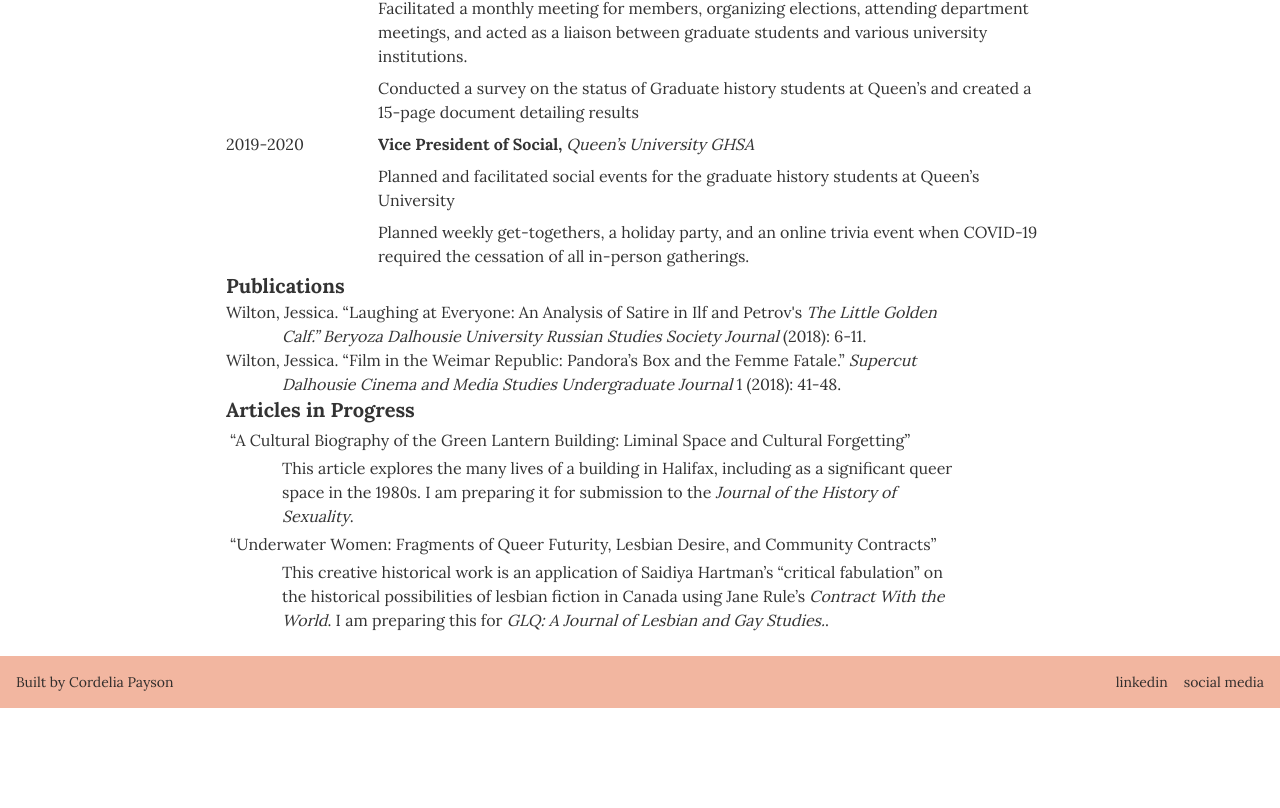
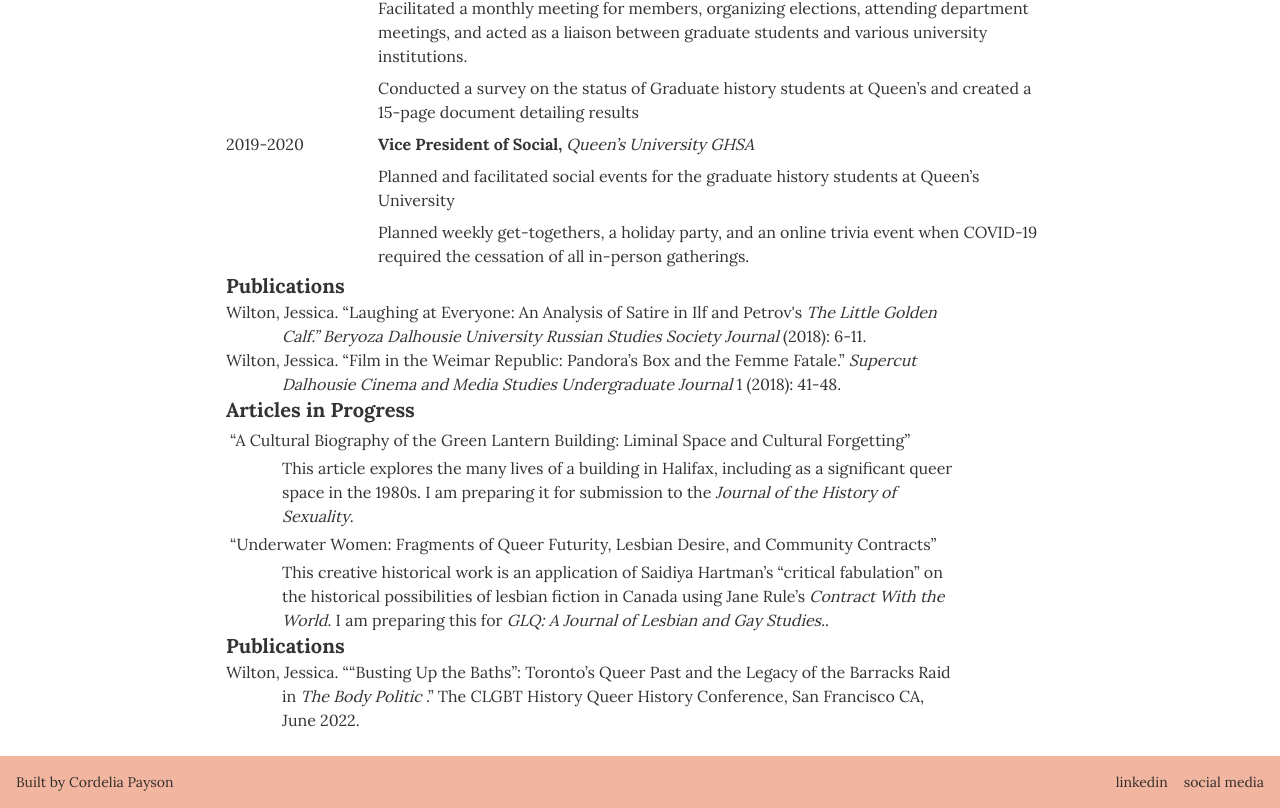
Before and after one commit to cordelia-payson/jw-site, a Next.js app: page /cv in a window 1280 px wide. Shown: the part 2293-3101 px from the top of the page. Before the commit the page ends 3001 px from the top, so only its background shows below. Built offline with nearby package versions, Linux system fonts and the light colour scheme.

Commit message:
adding presentations

```diff
--- /dev/null
+++ b/components/cv/sections/presentations.js
@@ -0,0 +1,22 @@
+/* eslint-disable max-len */
+import Title from '../title.js';
+
+function Presentations() {
+  return (
+    <div className="flex flex-col ml-0">
+      <Title title="Publications" />
+
+      <div className="ml-14 -indent-14 max-w-2xl">
+        Wilton, Jessica. ““Busting Up the Baths”: Toronto’s Queer Past and the Legacy of the Barracks
+        Raid in
+        {' '}
+        <em>The Body Politic</em>
+        {' '}
+        .” The CLGBT History Queer History Conference, San
+        Francisco CA, June 2022.
+      </div>
+    </div>
+  );
+}
+
+export default Presentations;
--- a/components/cv/sections/publications.js
+++ b/components/cv/sections/publications.js
@@ -1,6 +1,5 @@
 /* eslint-disable max-len */
 import Title from '../title.js';
-import Line from '../line.js';
 
 function Publication() {
   return (
--- a/pages/cv.js
+++ b/pages/cv.js
@@ -7,6 +7,7 @@ import Professional from '../components/cv/sections/professional.js';
 import Volunteer from '../components/cv/sections/volunteer.js';
 import Publications from '../components/cv/sections/publications.js';
 import Articles from '../components/cv/sections/articles.js';
+import Presentations from '../components/cv/sections/presentations.js';
 
 function CV() {
   return (
@@ -24,6 +25,7 @@ function CV() {
             <Volunteer />
             <Publications />
             <Articles />
+            <Presentations />
           </div>
         </div>
       </div>
```
